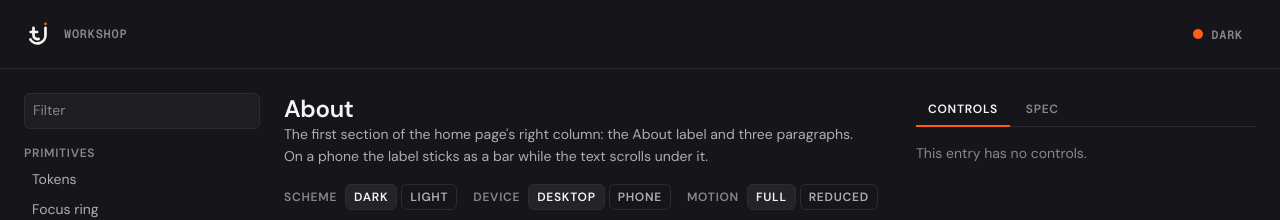
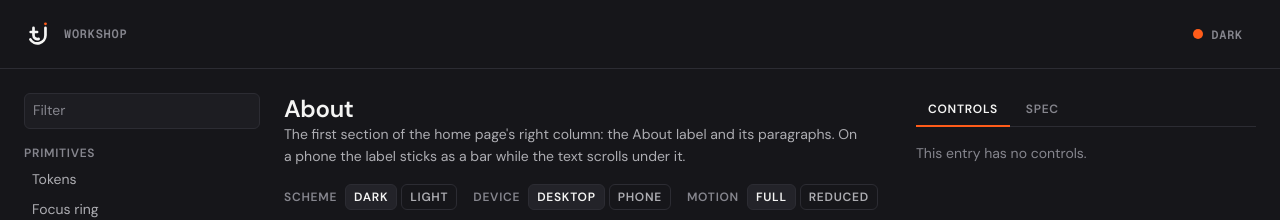
Before and after one commit to TonyCJ7/portfolio, a Next.js app: page /workshop/about in a window 1280 px wide. Shown: the top 220 px of the page. Built offline with nearby package versions, Linux system fonts and the light colour scheme.

Commit message:
fix: describe the section scroll margin as a landing offset

```diff
--- a/src/sections/About/About.workshop.tsx
+++ b/src/sections/About/About.workshop.tsx
@@ -6,7 +6,7 @@ export const entry = defineEntry({
   name: "About",
   stage: 3,
   center: false,
-  lede: "The first section of the home page's right column: the About label and three paragraphs. On a phone the label sticks as a bar while the text scrolls under it.",
+  lede: "The first section of the home page's right column: the About label and its paragraphs. On a phone the label sticks as a bar while the text scrolls under it.",
   controls: {},
   spec: {
     folder: "src/sections/About/",
@@ -21,7 +21,7 @@ export const entry = defineEntry({
     motion: ["none"],
     a11y: [
       "section with id about and aria-labelledby about-label, so its accessible name is the h2's text, About",
-      "scroll-mt-24 phone:scroll-mt-14 so a hash jump clears the sticky bar",
+      "scroll-mt-24 phone:scroll-mt-14 set the landing offset of a hash jump: 96 px on desktop, 56 px on phone",
     ],
   },
   render: (_args, ctx) => {
```
Also changed, not shown: 1 other file (tests, documents, lock files or other folders).
